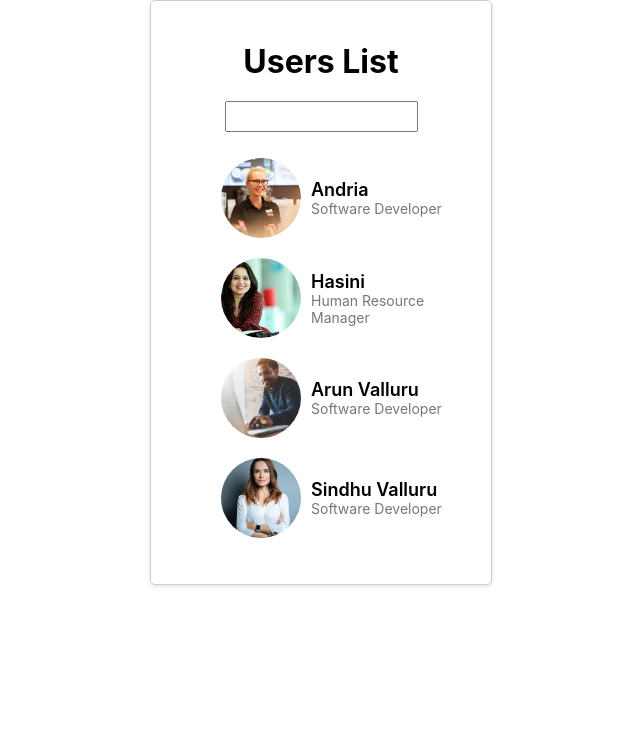
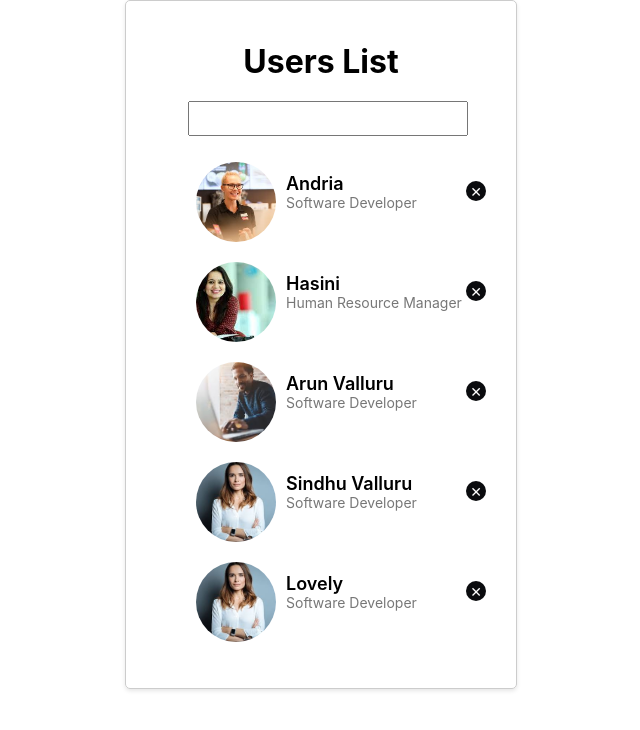
Before and after one commit to valluruarunkumar/FAQ, a React (Create React App) app: page / in a window 1280 px wide. Shown: the top 730 px of the page, without its empty margins (319-959 px from the left). Built offline with nearby package versions, Linux system fonts and the light colour scheme.

Commit message:
users list working

```diff
--- a/src/App.js
+++ b/src/App.js
@@ -1,47 +1,89 @@
-import logo from './logo.svg';
+
+import React, { Component } from 'react';
 import './App.css';
 import UsersList from './Components/UsersList';
 
-const Users = [
+const initialUsers = [
   {
+    uniqueNo: 1,
     image: "/images.jpeg",
     name: "Andria",
     role: "Software Developer"
   },
 
   {
+    uniqueNo: 2,
     image: "/1.jpeg",
     name: "Hasini",
     role: "Human Resource Manager"
   },
 
   {
+    uniqueNo: 3,
     image: "/4.jpeg",
     name: "Arun Valluru",
     role: "Software Developer"
   },
 
   {
+    uniqueNo: 4,
     image: "/2.jpeg",
     name: "Sindhu Valluru",
     role: "Software Developer"
+  },
+  {
+    uniqueNo: 5,
+    image: "/2.jpeg",
+    name: "Lovely",
+    role: "Software Developer"
   }
-]
+];
 
-function App() {
 
-  return (
-    <div className='user-list-container'>
-      <h1>Users List</h1>
-      <input type='search'/>
+
+class App extends Component {
+  state = {
+    searchInput: "",
+    Users: initialUsers
+  }
+
+  onChangeSearchInput = (event) => {
+    this.setState({
+      searchInput: event.target.value
+    })
+  }
+
+  onDeleteUser = uniqueNo => {
+    const { Users } = this.state
+    const filterdUserData = Users.filter(
+      each => each.uniqueNo !== uniqueNo
+    )
+    this.setState({
+      Users: filterdUserData
+    })
+
+  }
+
+  render() {
+    const { searchInput, Users } = this.state
+
+
+    const Results = Users.filter((earchUser) =>
+      earchUser.name.includes(searchInput)
+    )
+
+    return (
+      <div className='user-list-container'>
+        <h1>Users List</h1>
+        <input type='search' value={searchInput} onChange={this.onChangeSearchInput} />
         <ul>
-          {Users.map((eachItem) => {
-            return < UsersList details={eachItem} />
-          })}
+          {Results.map((eachItem) =>
+            <UsersList details={eachItem} key={eachItem.uniqueNo} onDeleteUser={this.onDeleteUser} />
+          )}
         </ul>
-    </div>
-  )
-
+      </div>
+    );
+  }
 }
 
 export default App;
--- a/src/Components/UsersList/index.css
+++ b/src/Components/UsersList/index.css
@@ -1,7 +1,6 @@
-
 /* Main container for the user list */
 .user-list-container {
-    width: 300px;
+  width: 350px;
   margin: 0 auto;
   padding: 20px;
   border: 1px solid #ccc;
@@ -50,7 +49,24 @@
   color: #777;
 }
 
-  input{
-    padding: 6px;
-    margin-left: 18%;
+input {
+  width: 80%;
+  padding: 8px;
+  margin-left: 12%;
 }
+
+.cross-mark {
+  background-color: #0a0b0e;
+  color: #fff;
+  width: 20px;
+  height: 20px;
+  display: flex;
+  align-items: center;
+  justify-content: center;
+  border-radius: 50%;
+  cursor: pointer;
+  font-size: 14px;
+  margin-left: 90%;
+  position: relative;
+  bottom: 30px;
+}
--- a/src/Components/UsersList/index.js
+++ b/src/Components/UsersList/index.js
@@ -3,9 +3,12 @@ import './index.css';
 
 const UsersList = (props) => {
     console.log(props);
-    const { details } = props
-    const { image, name, role } = details
-    console.log({name})
+    const { details, onDeleteUser } = props
+    const { image, name, role, uniqueNo } = details
+
+    const onDelete = () => {
+        onDeleteUser(uniqueNo)
+    }
 
     return (
         <div className="profile-container">
@@ -13,6 +16,9 @@ const UsersList = (props) => {
             <div className="data">
                 <h2>{name}</h2>
                 <p>{role}</p>
+                <div className="cross-mark" onClick={onDelete}>
+                    &#x2715;
+                </div>
             </div>
         </div>
     );
```
Lines whose indentation alone changed are shown as unchanged.
